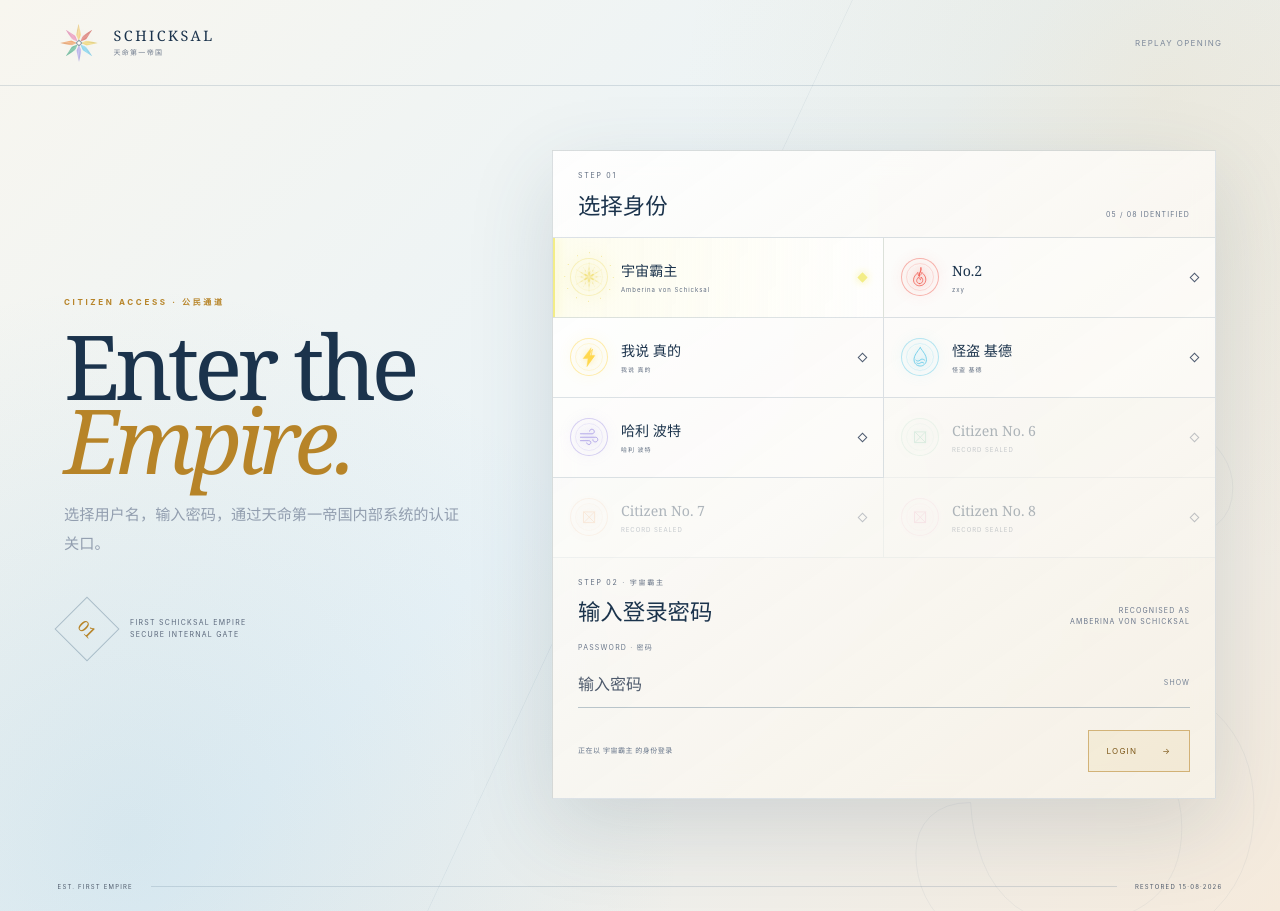
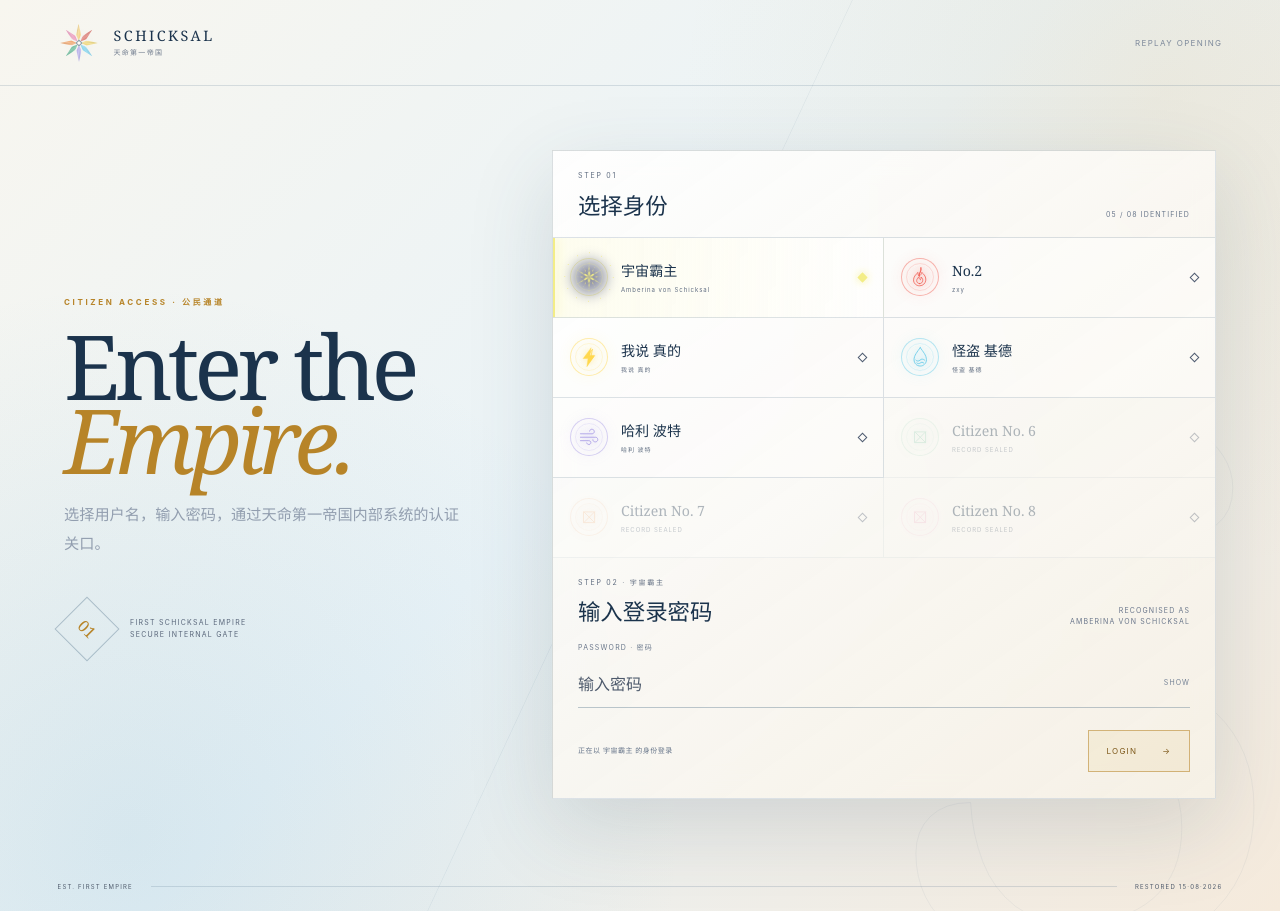
Before and after one commit to ShenLixin357/Schicksal, a Next.js app: page / in a window 1280 px wide. Built offline with nearby package versions, Linux system fonts and the light colour scheme.

Commit message:
feat(identity): official Simple with 56% navy-violet fog [preview-deploy]

```diff
--- /dev/null
+++ b/app/amberina-personal-fog.css
@@ -0,0 +1,50 @@
+/* Amberina official Simple • approved navy-violet mist • 2026-11-19
+   Source: user's independent visual lab (218px emblem, 270px fog, 32px blur).
+   This CSS is an *independent, transparent layer*, not a replacement artwork.
+   All sizes scale with each actual CitizenMark to avoid giant halos on 31px icons.
+   Only Amberina gets the mist; existing circle and President office dots remain. */
+.citizen-mark.personal-simple {
+  container-type: inline-size;
+  isolation: isolate;
+  overflow: visible;
+  background: transparent;
+  box-shadow: none;
+}
+.citizen-mark.personal-simple > .citizen-mark-mist {
+  position: absolute;
+  pointer-events: none;
+  top: 50%;
+  left: 50%;
+  width: 123.8532%;
+  height: 123.8532%;
+  transform: translate(-50%, -50%);
+  border-radius: 50%;
+  background: radial-gradient(
+    ellipse at 50% 50%,
+    rgba(0,10,76,.56) 0%,
+    rgba(0,10,76,.4312) 28%,
+    rgba(0,10,76,.1792) 53%,
+    rgba(0,10,76,0) 77%
+  );
+  filter: blur(6px);
+  z-index: 0;
+}
+@supports (width: 1cqi) {
+  .citizen-mark.personal-simple > .citizen-mark-mist {
+    width: 123.8532cqi;
+    height: 123.8532cqi;
+    filter: blur(14.6789cqi);
+  }
+}
+.citizen-mark.personal-simple::before {
+  z-index: 1;
+}
+.citizen-mark.personal-simple.leader::after {
+  z-index: 2;
+}
+.citizen-mark.personal-simple > .citizen-simple-image {
+  z-index: 3;
+}
+
+/* The original source PNG stays untouched: only the fog sits behind it.
+   The site's own thin borders, circular rings and leader rays keep --mark. */
--- a/app/citizens.ts
+++ b/app/citizens.ts
@@ -16,7 +16,7 @@ export function citizenRepresentativeColor(citizen: Pick<Citizen, "id" | "accent
   return citizen.id === "amberina" ? AMBERINA_OFFICIAL_COLOR : citizen.accent;
 }
 export const CITIZENS: Citizen[] = [
-  { id: "amberina", username: "宇宙霸主", name: "Amberina von Schicksal", codename: "宇宙霸主", office: "President of the First Empire", accent: "#f3c969", markColor: AMBERINA_WEB_MARK_COLOR, motif: "snow" },
+  { id: "amberina", username: "宇宙霸主", name: "Amberina von Schicksal", codename: "宇宙霸主", office: "President of the First Empire", accent: "#f3c969", markColor: AMBERINA_OFFICIAL_COLOR, motif: "snow" },
   { id: "zxy", username: "No.2", name: "zxy", codename: "No.2", office: "Citizen of the First Empire", accent: "#d95d52", markColor: "#f05f55", motif: "flame" },
   { id: "truth", username: "我说 真的", name: "我说 真的", codename: "我说 真的", office: "Core Member of the Legislative Committee", accent: "#eecf58", markColor: "#ffd84f", motif: "lightning" },
   { id: "kaito", username: "怪盗 基德", name: "怪盗 基德", codename: "怪盗 基德", office: "Citizen of the First Empire", accent: "#65cae9", markColor: "#65cae9", motif: "water" },
--- a/app/layout.tsx
+++ b/app/layout.tsx
@@ -2,6 +2,7 @@ import type { Metadata } from "next";
 import "./globals.css";
 import "./navigation-layout.css";
 import "./club/lounge-magic.css";
+import "./amberina-personal-fog.css";
 
 export const metadata: Metadata = {
   title: "Schicksal — 天命第一帝国",
--- a/app/page.tsx
+++ b/app/page.tsx
@@ -217,14 +217,15 @@ function Wordmark() {
   return <div className="wordmark"><strong>SCHICKSAL</strong><span>天命第一帝国</span></div>;
 }
 
-function CitizenMark({ citizen, display = "web" }: { citizen: Citizen; display?: "web" | "official" }) {
+function CitizenMark({ citizen }: { citizen: Citizen }) {
   const leaderClass = hasLeaderInsignia(citizen) ? " leader" : "";
-  // Web tint only improves the legibility of the Simple glyph + matching original rings.
-  // A meeting Speaker on a dark background keeps the official unmodified Simple colours.
-  const markColor = display === "official" && citizen.id === "amberina" ? AMBERINA_OFFICIAL_COLOR : citizen.markColor;
+  // Exact Procreate Simple colors for every Amberina badge; the fog is independent CSS.
+  // The official PNG, existing rings and President halo/dots are never recolored.
+  const markColor = citizen.markColor;
   if (citizen.id === "amberina") {
     return <span className={`citizen-mark personal-simple${leaderClass}`} style={{ "--mark": markColor } as CSSProperties} aria-hidden="true">
-      <Image src={display === "official" ? "/amberina-personal-simple-official.png" : "/amberina-personal-simple-web753.png"} alt="" width={800} height={800} unoptimized className="citizen-simple-image" />
+      <span className="citizen-mark-mist" />
+      <Image src="/amberina-personal-simple-official.png" alt="" width={800} height={800} unoptimized className="citizen-simple-image" />
     </span>;
   }
   let sigil: ReactNode;
@@ -1026,7 +1027,7 @@ function PersistentParliamentSection({ citizen, requestedItemId = "", requestedF
             {meeting?.speakerStatus === "elected" && <>
               <div className={`schicksal-chamber ${meeting.debateStartedAt ? "live" : "seating"}`}>
                 <section className="chamber-side proposal-side"><header><small>PROPOSING BENCH</small><strong>提案方</strong></header><div>{[1,2,3,4].map((index) => renderSeat("proposal", index))}</div></section>
-                <section className="chamber-centre"><article><small>本次会议议长 · SPEAKER</small>{electedSpeaker && <CitizenMark citizen={electedSpeaker} display="official" />}<strong>{electedSpeaker?.username ?? meeting.speakerCitizenId}</strong><span>{meeting.debateStartedAt ? "议长权限已生效" : "等待成员就座"}</span></article><div className="dispatch-box"><small>ORDER PAPER</small><b>{activeItem.serialCode}</b><span>{meeting.debateStartedAt ? `当前发言：${currentFloorCitizen?.username ?? "等待议长点名"}` : "席位将在开会时锁定"}</span></div></section>
+                <section className="chamber-centre"><article><small>本次会议议长 · SPEAKER</small>{electedSpeaker && <CitizenMark citizen={electedSpeaker} />}<strong>{electedSpeaker?.username ?? meeting.speakerCitizenId}</strong><span>{meeting.debateStartedAt ? "议长权限已生效" : "等待成员就座"}</span></article><div className="dispatch-box"><small>ORDER PAPER</small><b>{activeItem.serialCode}</b><span>{meeting.debateStartedAt ? `当前发言：${currentFloorCitizen?.username ?? "等待议长点名"}` : "席位将在开会时锁定"}</span></div></section>
                 <section className="chamber-side question-side"><header><small>QUESTIONING BENCH</small><strong>质询方</strong></header><div>{[1,2,3,4].map((index) => renderSeat("question", index))}</div></section>
               </div>
               {!meeting.debateStartedAt && <div className="seating-status"><span>{session.meetingSpeaker ? "你是本次会议议长；确认成员就座后即可宣布开会。" : meeting.speakerCitizenId === citizen.id ? "你已经当选本次会议议长。" : mySeat ? `你已选择${mySeat.side === "proposal" ? "提案方" : "质询方"}第 ${mySeat.seatIndex} 席。` : "请选择提案方或质询方的一个空席。"}</span>{session.meetingSpeaker && <button type="button" onClick={startDebateSession} disabled={busy}>宣布开会并锁定席位</button>}</div>}
```
Also changed, not shown: 3 other files (tests, documents, lock files or other folders).
